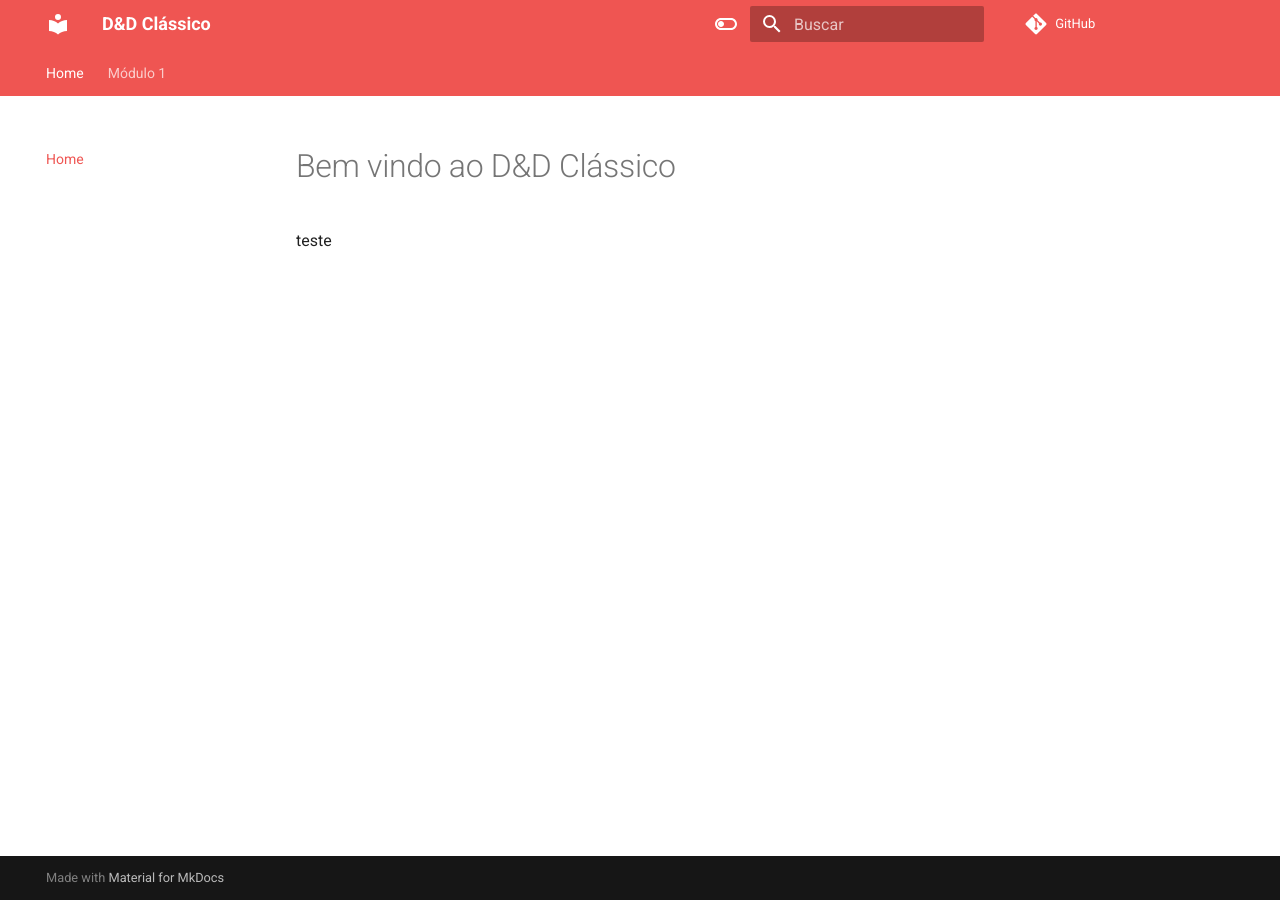
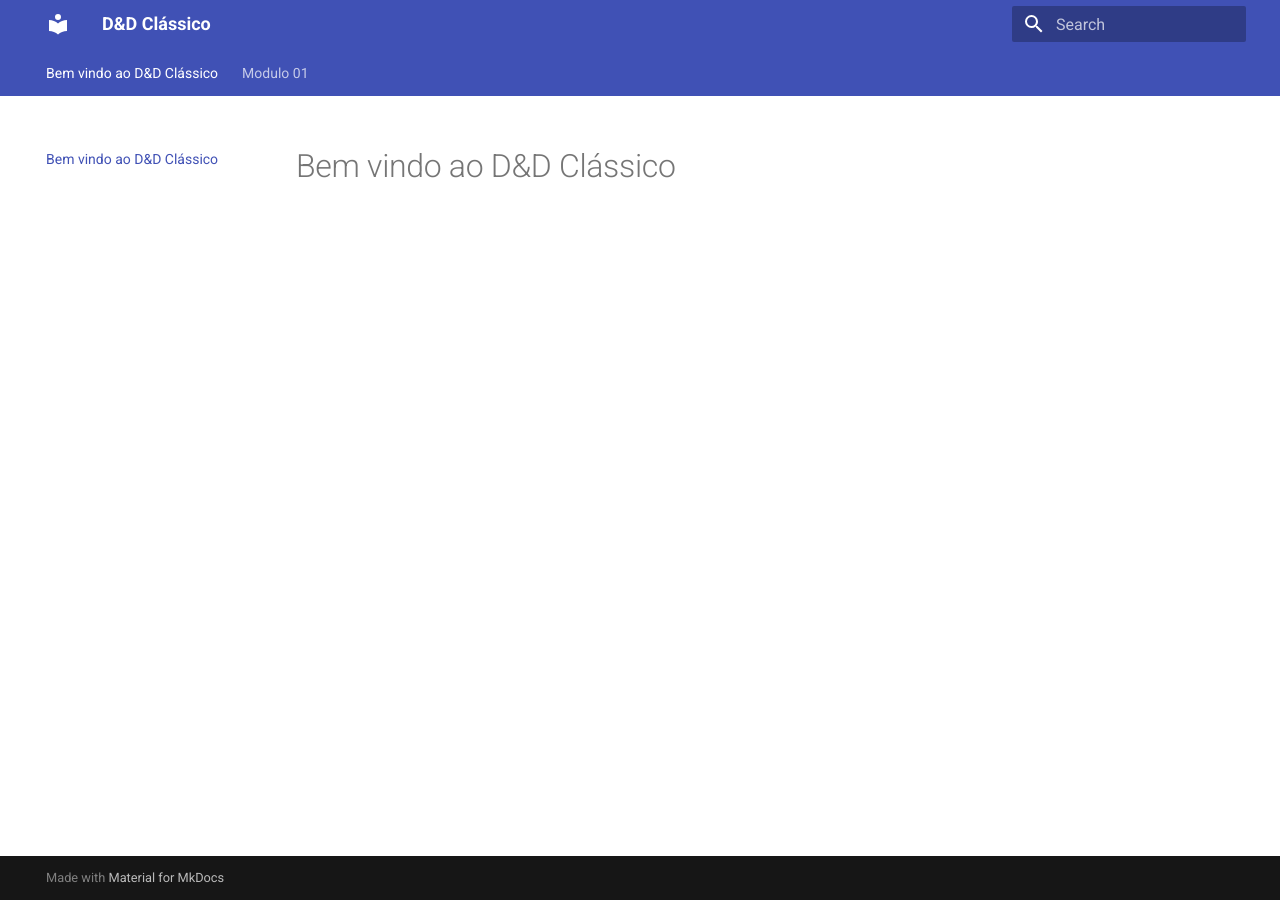
Before and after one commit to SBD1/2024.2-D-D-classico, an MkDocs documentation site: the page built from docs/index.md, in a window 1280 px wide. Built offline with MkDocs 1.6.1 and Material for MkDocs 9.7.7, drawn with Linux system fonts in a browser that asks for light colours; comment, search, counter and statistics services are not loaded.

Commit message:
desfazendo alterações

```diff
--- a/docs/index.md
+++ b/docs/index.md
@@ -1,3 +1 @@
 # Bem vindo ao D&D Clássico
-
-teste
--- a/mkdocs.yml
+++ b/mkdocs.yml
@@ -1,37 +1,7 @@
 site_name: D&D Clássico
-site_url: https://sbd1.github.io/2024.2-D-D-classico/
-repo_url: https://github.com/SBD1/2024.2-D-D-classico
-
-nav:
-  - Home: 'index.md'
-  - Módulo 1:
-    - Diagrama Entidade Relacionamento: 'DER.md'
-    - Modelo Entidade Relacionamento: 'MER.md'
-    - Dicionário: 'dicionario.md'
-
+# site_url: Colocar lind da documentação
 theme:
   name: material
-  language: pt
-  palette:
-    - scheme: default
-      toggle:
-        icon: material/toggle-switch-off-outline
-        name: Switch to dark mode
-      primary: red
-      accent: black
-    - scheme: slate
-      toggle:
-        icon: material/toggle-switch
-        name: Switch to light mode
-      primary: red
-      accent: blue
   features:
     - navigation.tabs
     - navigation.sections
-    - toc.integrate
-    - navigation.top
-    - search.suggest
-    - search.highlight
-    - content.tabs.link
-  plugins:
-  - search
```
Also changed, not shown: docs/DER.md (deleted, +0 -1 lines), docs/MER.md (deleted, +0 -1 lines), docs/dicionario.md (deleted, +0 -1 lines).
